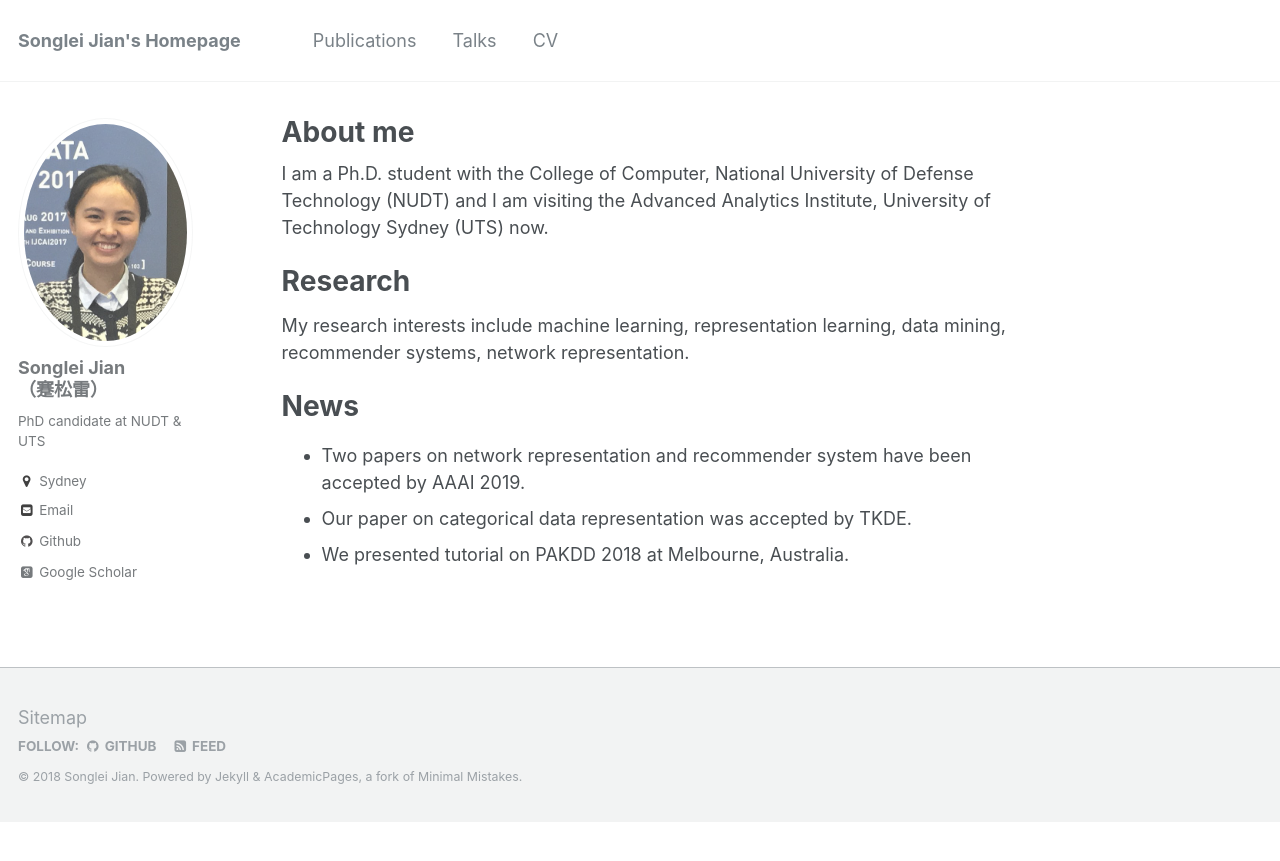
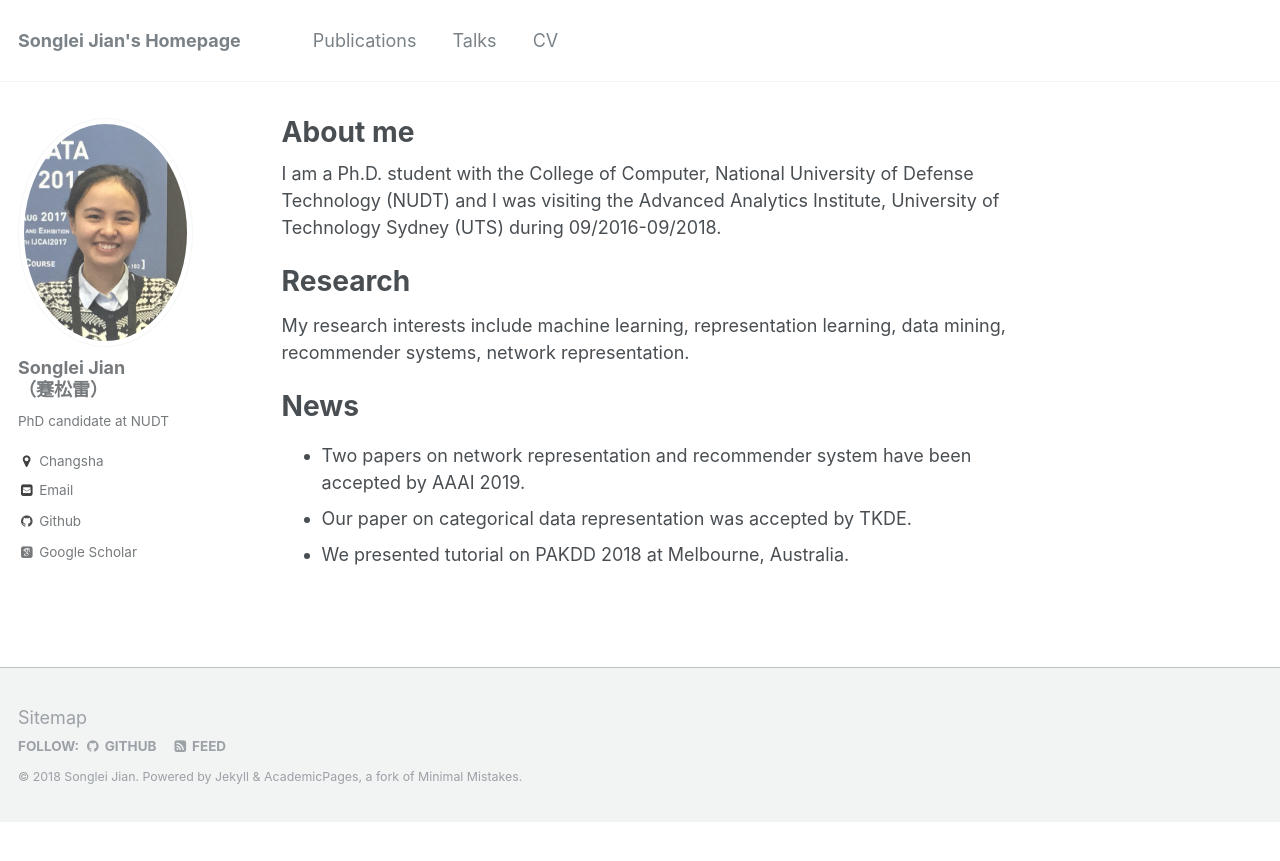
Before and after one commit to jiansonglei/jiansonglei.github.io, a Jekyll site: the page built from _pages/about.md, in a window 1280 px wide. Shown: the top 861 px of the page. Built offline with Jekyll 4.4.1, drawn with Linux system fonts in a browser that asks for light colours; some web fonts are replaced; a script that is not in the unit is left out.

Commit message:
update state

```diff
--- a/_config.yml
+++ b/_config.yml
@@ -80,8 +80,8 @@ analytics:
 author:
   name             : "Songlei Jian<br/>（蹇松雷）"
   avatar           : "profile.png"
-  bio              : "PhD candidate at NUDT & UTS"
-  location         : "Sydney"
+  bio              : "PhD candidate at NUDT"
+  location         : "Changsha"
   employer         :
   googlescholar    : "https://scholar.google.com/citations?user=5O6bAuwAAAAJ"
   email            : "jiansonglei@gmail.com"
--- a/_pages/about.md
+++ b/_pages/about.md
@@ -8,7 +8,7 @@ redirect_from:
   - /about.html
 ---
 
-I am a Ph.D. student with the College of Computer, National University of Defense Technology (NUDT) and I am visiting the Advanced Analytics Institute, University of Technology Sydney (UTS) now.
+I am a Ph.D. student with the College of Computer, National University of Defense Technology (NUDT) and I was visiting the Advanced Analytics Institute, University of Technology Sydney (UTS) during 09/2016-09/2018.
 
 Research
 ========
```
Also changed, not shown: 1 other file.
